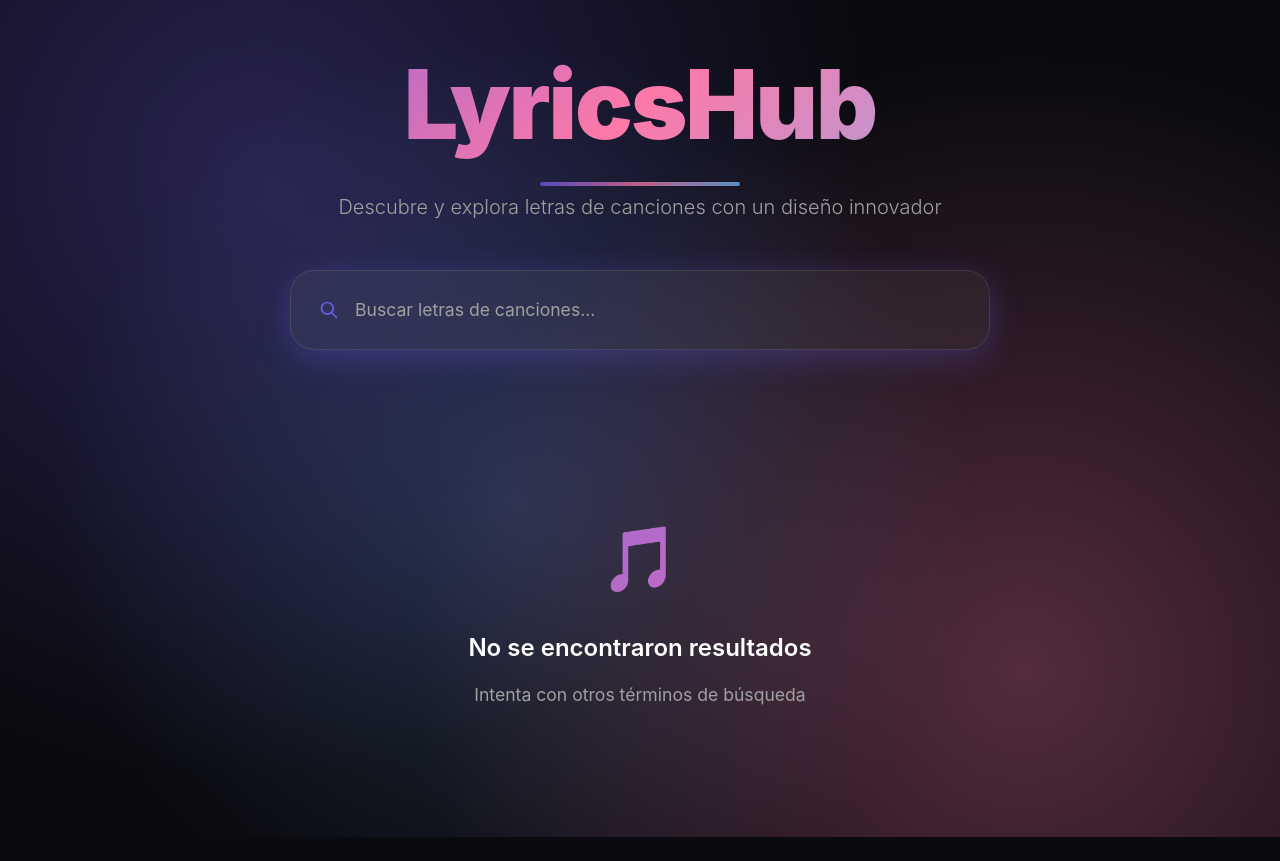
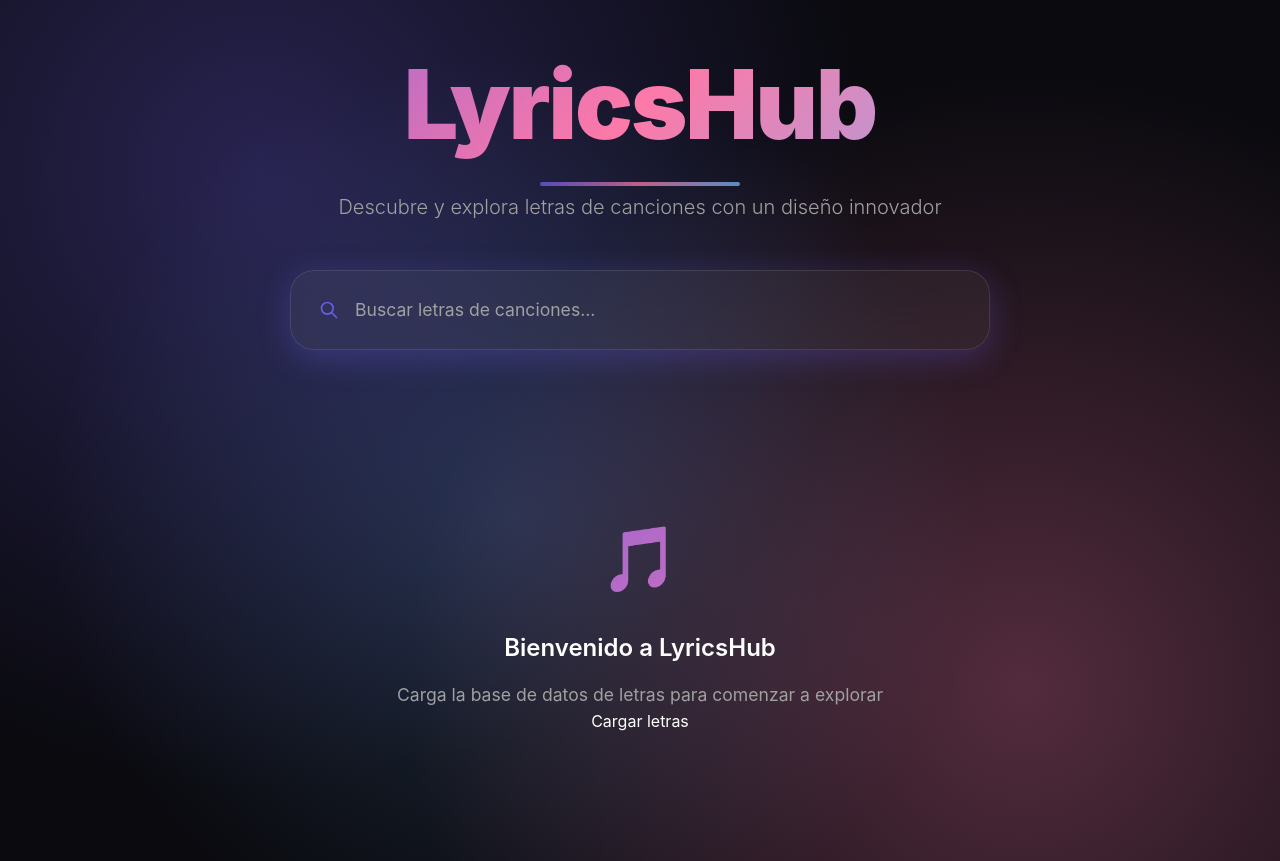
Before and after one commit to Tutitoos/LyricsFrontend, a Next.js app: page / in a window 1280 px wide. Before the commit the page ends 837 px from the top, so only its background shows below. Built offline with nearby package versions, Linux system fonts and the light colour scheme.

Commit message:
Añadir botón para cargar datos de la API y mejorar estado inicial
cgen-cb26eef8b4524ea793d49d679c797176

```diff
--- a/app/page.tsx
+++ b/app/page.tsx
@@ -136,9 +136,24 @@ export default function Home() {
             <div className="loading-spinner"></div>
             <p className="loading-text">Cargando letras...</p>
           </div>
+        ) : lyrics.length === 0 ? (
+          <div className="empty-state">
+            <div className="empty-icon">🎵</div>
+            <h3 className="empty-title">Bienvenido a LyricsHub</h3>
+            <p className="empty-description">
+              Carga la base de datos de letras para comenzar a explorar
+            </p>
+            <button
+              onClick={fetchLyrics}
+              className="load-button"
+              disabled={loading}
+            >
+              {loading ? 'Cargando...' : 'Cargar letras'}
+            </button>
+          </div>
         ) : filteredLyrics.length === 0 ? (
           <div className="empty-state">
-            <div className="empty-icon">🎵</div>
+            <div className="empty-icon">🔍</div>
             <h3 className="empty-title">No se encontraron resultados</h3>
             <p className="empty-description">
               Intenta con otros términos de búsqueda
```
